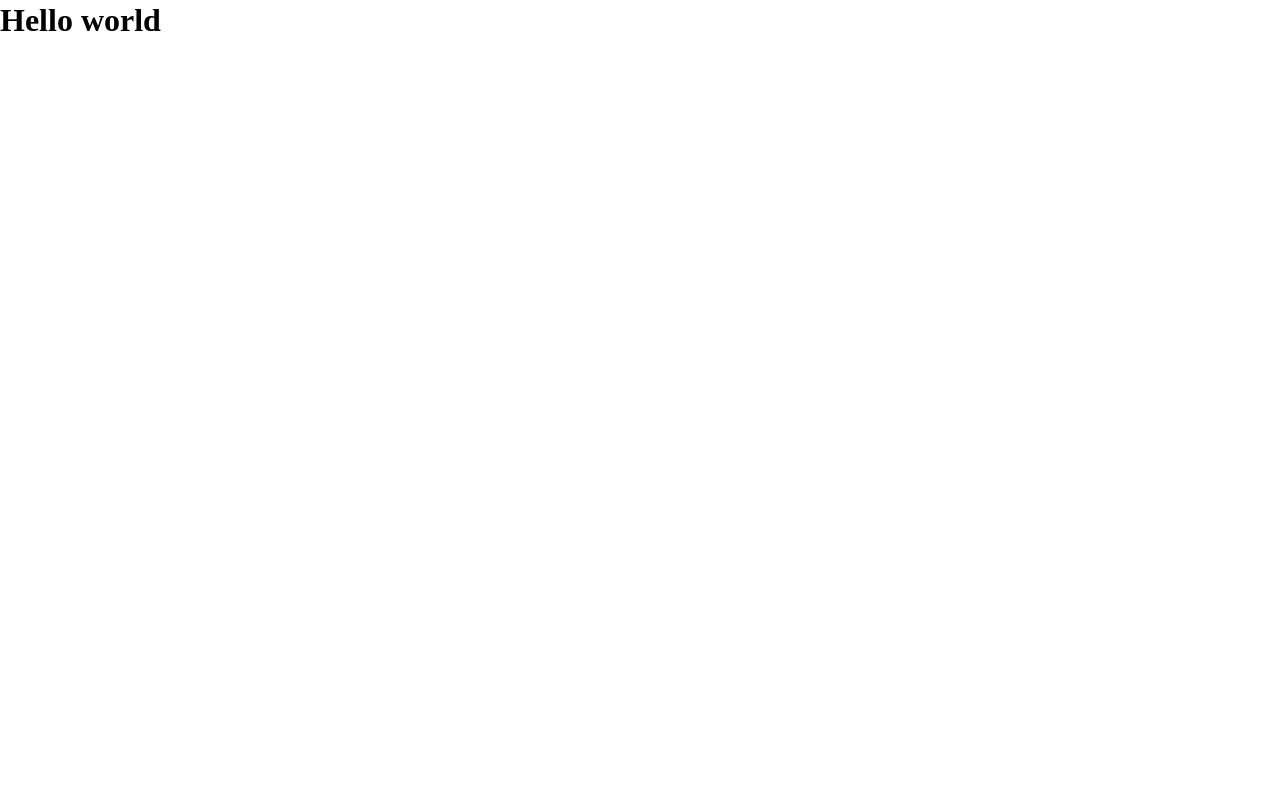
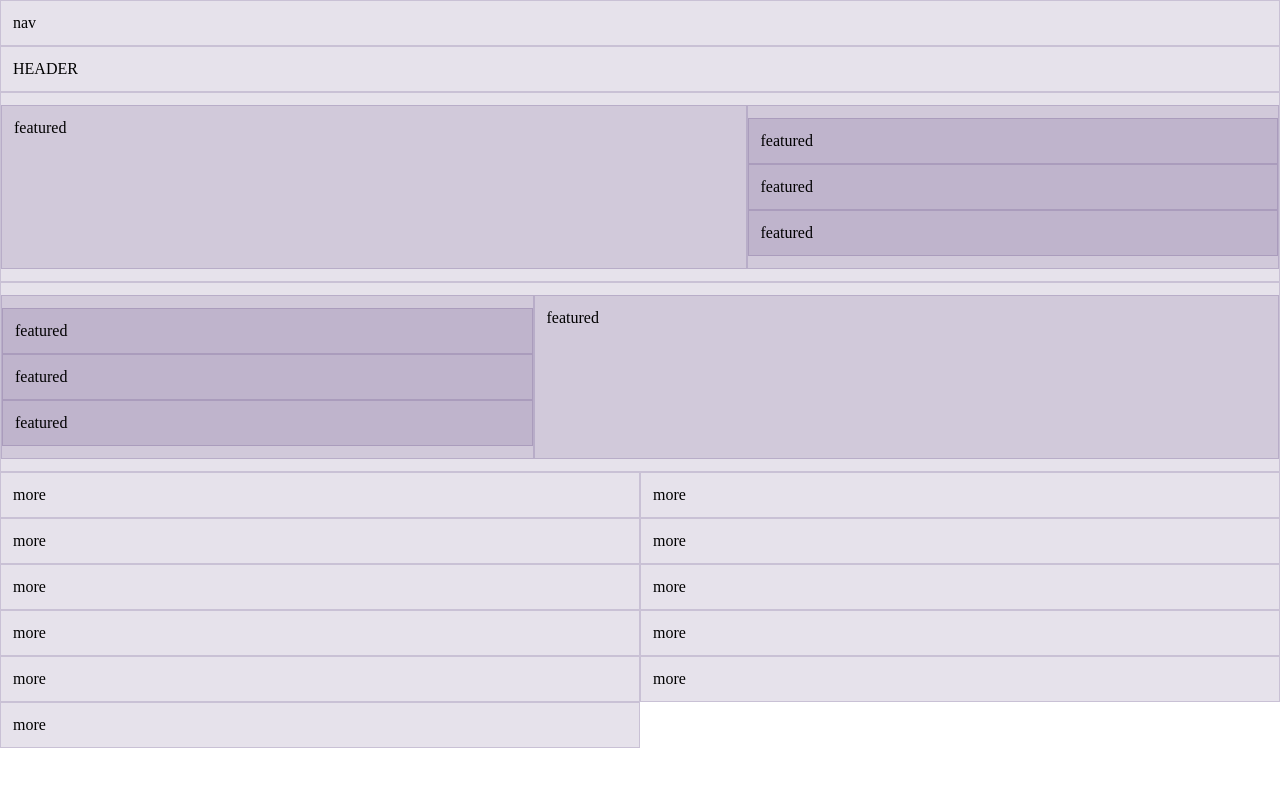
Before and after one commit to Mokawity/IMD31-WATSON, a website built with Parcel: page src/index.html in a window 1280 px wide. Built offline with nearby package versions, Linux system fonts and the light colour scheme.

Commit message:
bootstrap desktop

```diff
--- a/package.json
+++ b/package.json
@@ -30,10 +30,14 @@
     }
   },
   "devDependencies": {
+    "@parcel/transformer-sass": "^2.10.3",
     "parcel": "^2.10.3",
     "parcel-namer-rewrite": "^2.10.3-rc.2",
     "posthtml-include": "^1.7.4",
     "rimraf": "^3.0.2",
     "sass": "^1.69.5"
+  },
+  "dependencies": {
+    "bootstrap": "^5.3.2"
   }
 }
--- a/src/index.html
+++ b/src/index.html
@@ -2,13 +2,138 @@
 <html>
   <head>
     <meta charset="utf-8" />
-    <title>eikon parcel starter</title>
+    <title>WATSON</title>
     <meta name="viewport" content="width=device-width, initial-scale=1.0" />
     <link rel="stylesheet" href="scss/main.scss" />
+    <style>
+      @import url("https://fonts.googleapis.com/css2?family=Open+Sans:ital,wght@0,300;0,400;0,500;0,600;0,700;0,800;1,300;1,400;1,500;1,600;1,700;1,800&display=swap");
+    </style>
   </head>
   <body>
-    <h1>Hello world</h1>
+    <!-- HEADER -->
+    <div class="container-fluid">
+      <div class="row">
+        <div class="col">nav</div>
+      </div>
+    </div>
+    <div class="container-fluid">
+      <div class="row">
+        <div class="col">HEADER</div>
+      </div>
+    </div>
+    <!-- HEADER -->
 
+    <!-- FEATURED-SECTION -->
+    <div class="container-fluid">
+      <div class="row">
+        <div class="col">
+          <div class="row">
+            <div class="col-7">featured</div>
+            <div class="col">
+              <div class="row">
+                <div class="col-12">featured</div>
+                <div class="col-12">featured</div>
+                <div class="col-12">featured</div>
+              </div>
+            </div>
+          </div>
+        </div>
+      </div>
+    </div>
+    <!-- FEATURED-SECTION -->
+
+    <!-- CONFLIT-SECTION -->
+    <div class="container-fluid">
+      <div class="row">
+        <div class="col">
+          <div class="row">
+            <div class="col-5">
+              <div class="row">
+                <div class="col-12">featured</div>
+                <div class="col-12">featured</div>
+                <div class="col-12">featured</div>
+              </div>
+            </div>
+            <div class="col">featured</div>
+          </div>
+        </div>
+      </div>
+    </div>
+    <!-- CONFLIT-SECTION -->
+
+    <!-- MORE-SECTION -->
+    <div class="container-fluid">
+      <div class="more-section">
+        <div class="row">
+          <div class="col-6">more</div>
+          <div class="col-6">more</div>
+          <div class="col-6">more</div>
+          <div class="col-6">more</div>
+          <div class="col-6">more</div>
+          <div class="col-6">more</div>
+          <div class="col-6">more</div>
+          <div class="col-6">more</div>
+        </div>
+      </div>
+    </div>
+    <!-- MORE-SECTION -->
+
+    <!-- SUISSE-SECTION -->
+    <div class="container-fluid">
+      <div class="row">
+        <div class="col-6">more</div>
+        <div class="col-6">more</div>
+        <div class="col-6">more</div>
+      </div>
+    </div>
+    <!-- SUISSE-SECTION -->
+
+    <!-- INTERNATIONAL-SECTION -->
+
+    <!-- INTERNATIONAL-SECTION -->
+
+    <!-- ECONOMIE-SECTION -->
+
+    <!-- ECONOMIE-SECTION -->
+
+    <!-- <header>
+      <nav class="container-fluid">
+        <img src="./img/nav.jpg" alt="" />
+      </nav>
+    </header>
+    <div class="section-featured">
+      <div class="up-section-featured"></div>
+      <div class="news-grid">
+        <div class="news-card">
+          <div class="card-element">
+            <div class="label">
+              <p>Divertissement</p>
+            </div>
+            <div class="date">publié le 21 decembre 2023 - 11h00</div>
+            <div class="title">
+              <p>
+                23 façons de sauver votre sapin <br />
+                de Noël
+              </p>
+            </div>
+            <div class="author">de gabrielle simoes</div>
+          </div>
+          <img src="img/a-89-a-78-d-7-b-799-d-55-e-8-b-45-c-32.png" alt="" />
+        </div>
+        <div class="second-post">
+          <img src="img/rectangle-36.png" alt="" />
+        </div>
+        <div class="third-post">
+          <img src="img/rectangle-12.png" alt="" />
+        </div>
+      </div>
+    </div>
+    <div class="section-conflit">
+      <div class="up-section-conflit"></div>
+    </div>
+    <div class="section-more">
+      <div class="up-section-more"></div>
+    </div> -->
     <script src="js/main.js" type="module"></script>
   </body>
 </html>
--- a/src/scss/_layout.scss
+++ b/src/scss/_layout.scss
@@ -0,0 +1,102 @@
+.row + .row {
+  margin-top: 16px;
+}
+
+.row > .col,
+.row > [class^="col-"] {
+  padding-top: 12px;
+  padding-bottom: 12px;
+  background-color: rgba(86, 61, 124, 0.15);
+  border: 1px solid rgba(86, 61, 124, 0.2);
+}
+
+// .news-grid {
+// }
+
+// .news-card {
+//   padding-top: 30px;
+//   margin: auto;
+//   width: 386px;
+//   height: 399px;
+// }
+
+// .news-card img {
+//   background: linear-gradient(180deg, rgba(0, 0, 0, 0) 4.98%, #000 89.13%);
+// }
+
+// .card-element {
+//   position: absolute;
+//   color: #000000;
+//   font-family: Open Sans;
+//   font-style: normal;
+//   padding-top: 250px;
+//   padding-left: 20px;
+// }
+
+// .label {
+//   width: 102.581px;
+//   height: 18.25px;
+//   flex-shrink: 0;
+//   background: #e41e13;
+// }
+
+// .label p {
+//   color: #fff;
+//   text-align: center;
+//   font-family: Open Sans;
+//   font-size: 11px;
+//   font-style: normal;
+//   font-weight: 600;
+//   line-height: normal;
+// }
+
+// .date {
+//   color: #fff;
+//   font-family: Open Sans;
+//   padding-top: 10px;
+//   font-size: 10px;
+//   font-style: normal;
+//   font-weight: 400;
+//   line-height: normal;
+// }
+
+// .title {
+//   color: #fff;
+//   font-family: Open Sans;
+//   padding-top: 10px;
+//   font-size: 18px;
+//   font-style: normal;
+//   font-weight: 600;
+//   line-height: 30px;
+// }
+
+// .author {
+//   color: #6b6b6b;
+//   font-family: Open Sans;
+//   font-size: 10px;
+//   padding-top: 10px;
+//   font-style: normal;
+//   font-weight: 400;
+//   line-height: normal;
+// }
+
+// .second-post {
+//   padding-top: 30px;
+//   margin: auto;
+//   width: 386px;
+//   height: 399px;
+// }
+// .second-post img {
+//   padding-top: 20px;
+// }
+
+// .third-post {
+//   padding-top: 30px;
+//   margin: auto;
+//   width: 386px;
+//   height: 399px;
+// }
+
+// .third-post img {
+//   padding-top: 40px;
+// }
--- a/src/scss/main.scss
+++ b/src/scss/main.scss
@@ -1,3 +1,4 @@
 @import "base";
 @import "layout";
 @import "modules/example";
+@import "bootstrap/scss/bootstrap-grid";
```
Also changed, not shown: src/img/a-89-a-78-d-7-b-799-d-55-e-8-b-45-c-32.png (added), src/img/nav.jpg (added), src/img/rectangle-12.png (added), src/img/rectangle-36.png (added), 1 other file.
